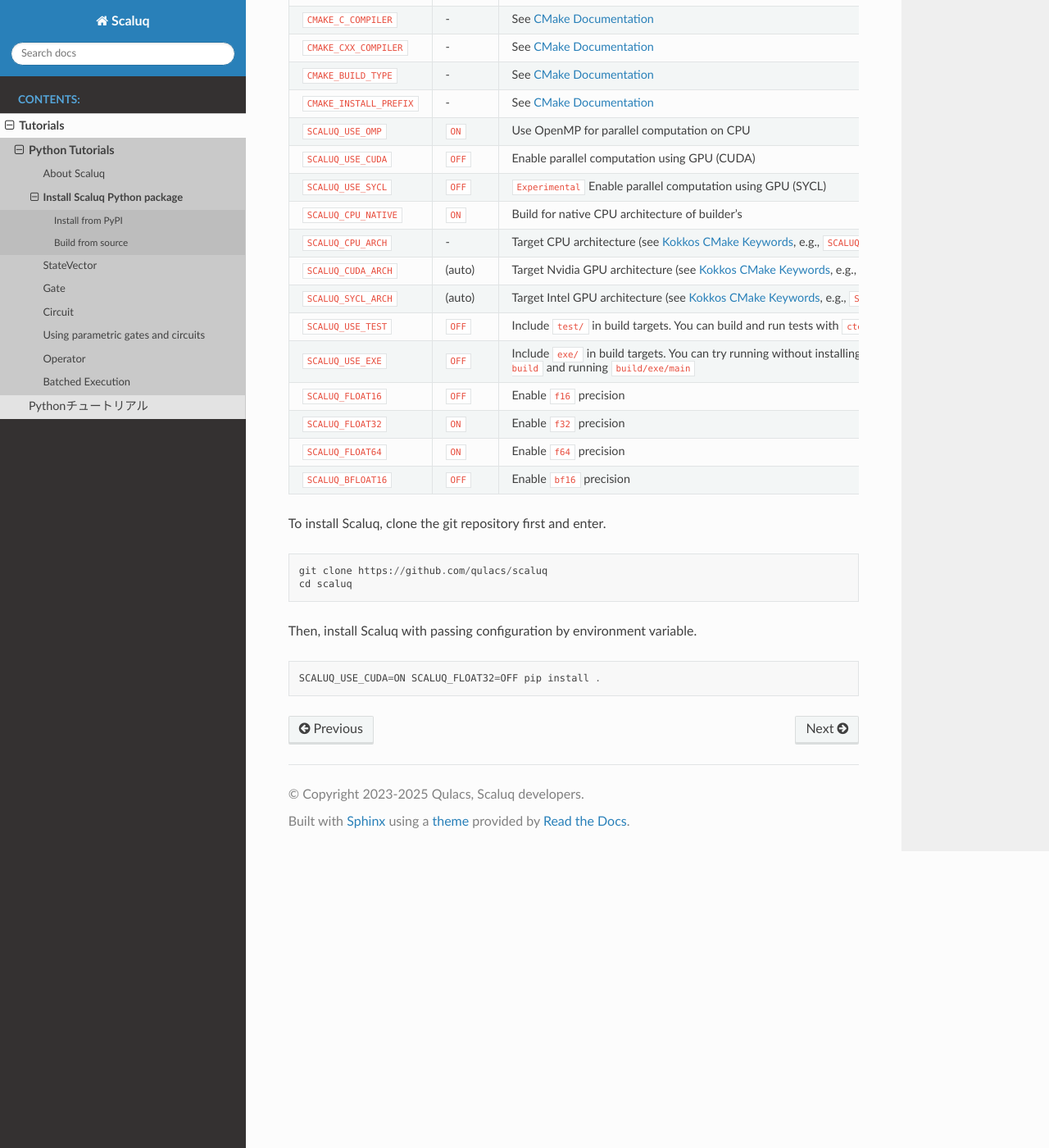
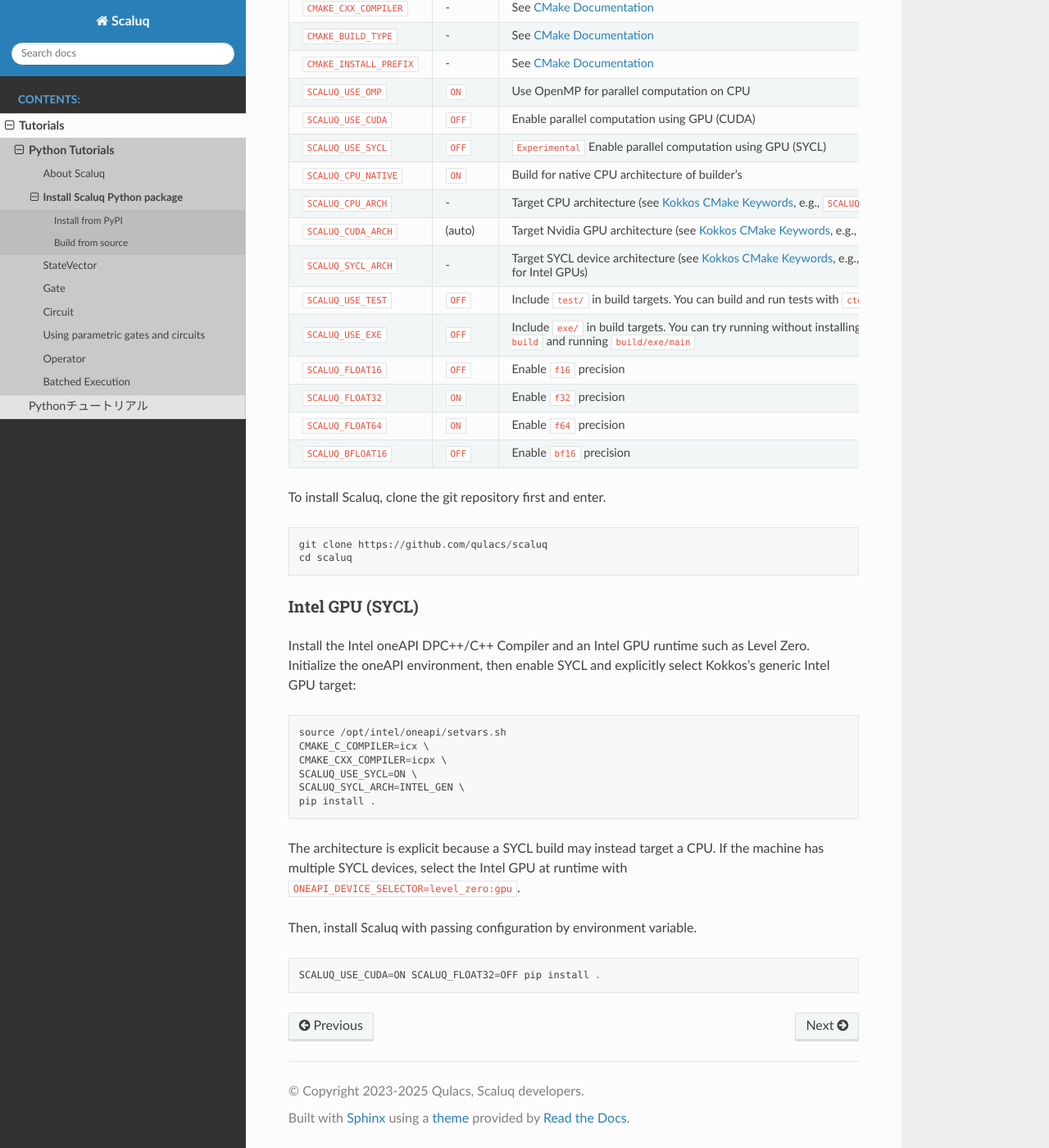
Before and after one commit to qulacs/scaluq, a Sphinx documentation site: the page built from doc/source/tutorials/python/en/install.md, in a window 1280 px wide and 1400 px high, scrolled down 1159 px. Shown: the whole window at 82% size. Built offline with Sphinx 7.4.7 and the Read the Docs theme 3.1.0, drawn with Linux system fonts in a browser that asks for light colours; some of the changed text lies outside the part shown.

Commit message:
Document Intel GPU SYCL builds

````diff
--- a/doc/source/tutorials/python/en/install.md
+++ b/doc/source/tutorials/python/en/install.md
@@ -49,7 +47,7 @@
 | `SCALUQ_CPU_NATIVE`    | `ON`        | Build for native CPU architecture of builder's |
 | `SCALUQ_CPU_ARCH`      | -           | Target CPU architecture (see [Kokkos CMake Keywords](https://kokkos.org/kokkos-core-wiki/get-started/configuration-guide.html), e.g., `SCALUQ_CPU_ARCH=SKX`) |
 | `SCALUQ_CUDA_ARCH`     | (auto)      | Target Nvidia GPU architecture (see [Kokkos CMake Keywords](https://kokkos.org/kokkos-core-wiki/get-started/configuration-guide.html), e.g., `SCALUQ_CUDA_ARCH=AMPERE80`) |
-| `SCALUQ_SYCL_ARCH`     | (auto)      | Target Intel GPU architecture (see [Kokkos CMake Keywords](https://kokkos.org/kokkos-core-wiki/get-started/configuration-guide.html), e.g., `SCALUQ_SYCL_ARCH=INTEL_PVC`) |
+| `SCALUQ_SYCL_ARCH`     | -           | Target SYCL device architecture (see [Kokkos CMake Keywords](https://kokkos.org/kokkos-core-wiki/get-started/configuration-guide.html), e.g., `SCALUQ_SYCL_ARCH=INTEL_GEN` for Intel GPUs) |
 | `SCALUQ_USE_TEST`      | `OFF`        | Include `test/` in build targets. You can build and run tests with `ctest --test-dir build/` |
 | `SCALUQ_USE_EXE`       | `OFF`        | Include `exe/` in build targets. You can try running without installing by building with `ninja -C build` and running `build/exe/main` |
 | `SCALUQ_FLOAT16`       | `OFF`       | Enable `f16` precision |
@@ -64,6 +62,24 @@
 cd scaluq
 ```
 
+### Intel GPU (SYCL)
+
+Install the Intel oneAPI DPC++/C++ Compiler and an Intel GPU runtime such as Level Zero. Initialize
+the oneAPI environment, then enable SYCL and explicitly select Kokkos's generic Intel GPU target:
+
+```
+source /opt/intel/oneapi/setvars.sh
+CMAKE_C_COMPILER=icx \
+CMAKE_CXX_COMPILER=icpx \
+SCALUQ_USE_SYCL=ON \
+SCALUQ_SYCL_ARCH=INTEL_GEN \
+pip install .
+```
+
+The architecture is explicit because a SYCL build may instead target a CPU. If the machine has
+multiple SYCL devices, select the Intel GPU at runtime with
+`ONEAPI_DEVICE_SELECTOR=level_zero:gpu`.
+
 Then, install Scaluq with passing configuration by environment variable.
 
 ```
````
Also changed, not shown: other parts of doc/source/tutorials/python/en/install.md (+1 -3 lines), README.md (+36 -4 lines), README_ja.md (+36 -4 lines), doc/source/tutorials/python/en/about.md (+1 -1 lines), doc/source/tutorials/python/ja/about.md (+1 -1 lines), doc/source/tutorials/python/ja/install.md (+20 -4 lines).
